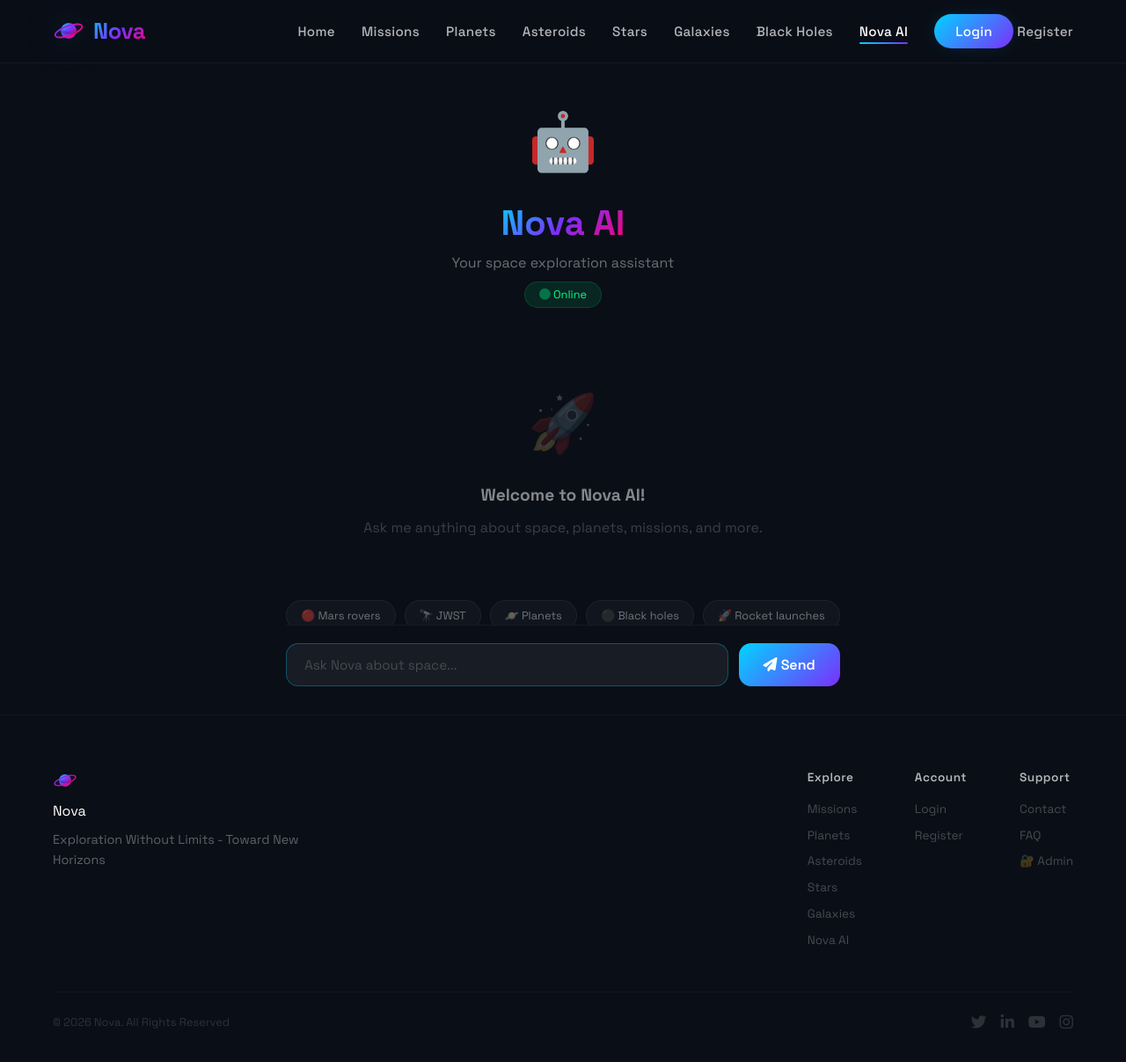
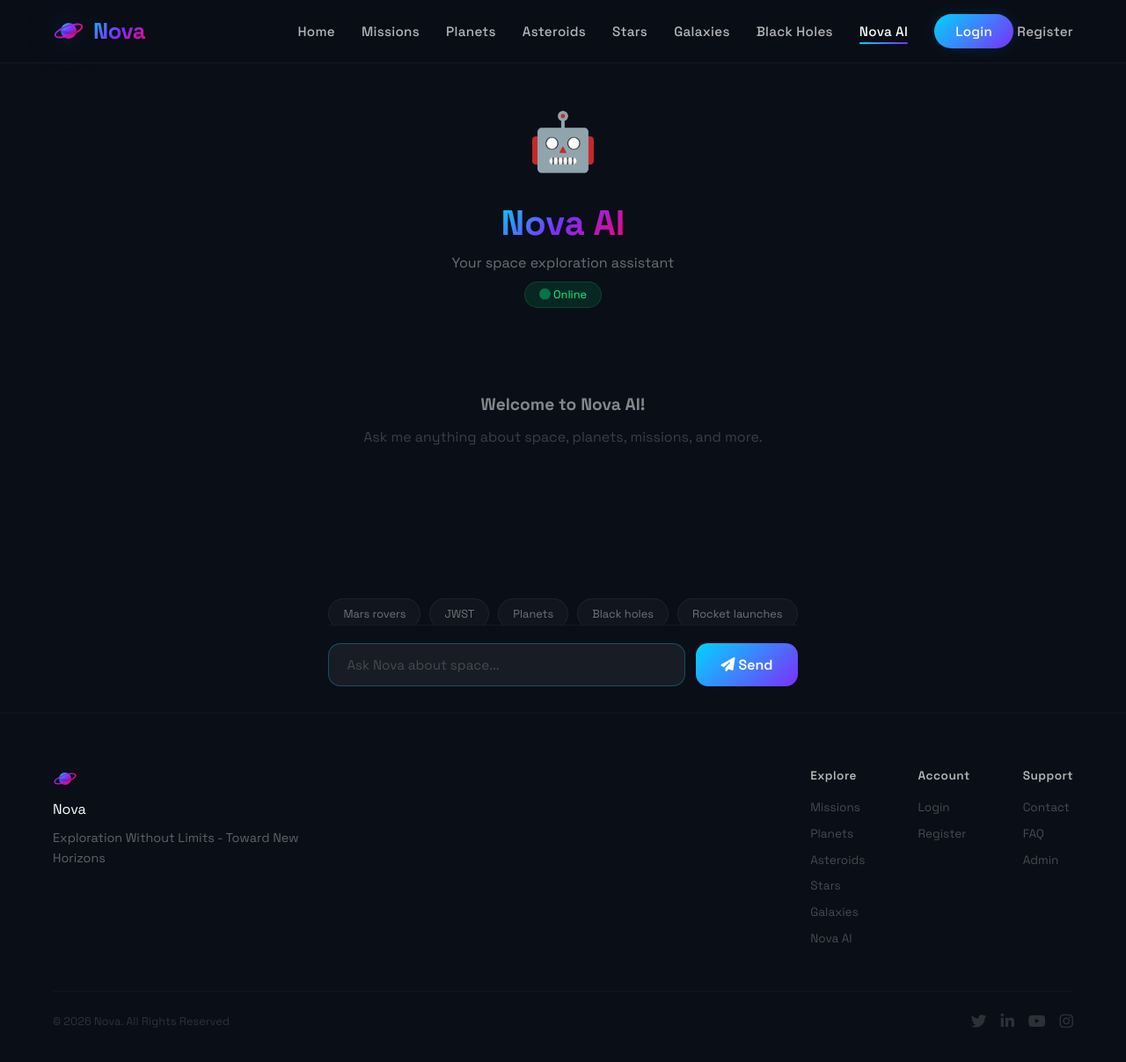
Before and after one commit to MohammedElshora2005/nova-space, a Flask app: page /chat in a window 1280 px wide. Shown: the whole page at 88% size. After the commit the page ends 1168 px from the top, so only its background shows below. Run offline with Flask 3, Linux system fonts and the light colour scheme.

Commit message:
Update chat.html

```diff
--- a/templates/chat.html
+++ b/templates/chat.html
@@ -658,7 +658,7 @@
         <div class="messages-container" id="messagesContainer">
           <!-- Welcome Message -->
           <div class="welcome-message" id="welcomeMessage">
-            <span class="icon">🚀</span>
+            <span class="icon"></span>
             <h3>Welcome to Nova AI!</h3>
             <p>Ask me anything about space, planets, missions, and more.</p>
           </div>
@@ -670,31 +670,31 @@
             class="suggestion"
             onclick="askQuestion('Tell me about the Mars rovers')"
           >
-            🔴 Mars rovers
+            Mars rovers
           </button>
           <button
             class="suggestion"
             onclick="askQuestion('What is the James Webb Space Telescope?')"
           >
-            🔭 JWST
+            JWST
           </button>
           <button
             class="suggestion"
             onclick="askQuestion('How many planets are in our solar system?')"
           >
-            🪐 Planets
+            Planets
           </button>
           <button
             class="suggestion"
             onclick="askQuestion('What is a black hole?')"
           >
-            ⚫ Black holes
+            Black holes
           </button>
           <button
             class="suggestion"
             onclick="askQuestion('When is the next rocket launch?')"
           >
-            🚀 Rocket launches
+            Rocket launches
           </button>
         </div>
 
@@ -788,7 +788,7 @@
           <h4>Support</h4>
           <a href="#">Contact</a>
           <a href="#">FAQ</a>
-          <a href="/login" class="footer-admin-link">🔐 Admin</a>
+          <a href="/login" class="footer-admin-link">Admin</a>
         </div>
       </div>
     </div>
@@ -885,13 +885,13 @@
           } else {
             addMessage(
               "nova",
-              "❌ Sorry, I encountered an error. Please try again.",
+              "Sorry, I encountered an error. Please try again.",
             );
           }
         } catch (error) {
           console.error("Error:", error);
           showTyping(false);
-          addMessage("nova", "❌ Connection error. Please try again.");
+          addMessage("nova", "Connection error. Please try again.");
         }
 
         isProcessing = false;
@@ -940,7 +940,7 @@
             indicator.id = "typingIndicator";
             indicator.className = "typing-indicator";
             indicator.innerHTML = `
-              <div class="avatar">🤖</div>
+              <div class="avatar"></div>
               <div class="dots">
                 <span></span>
                 <span></span>
```
